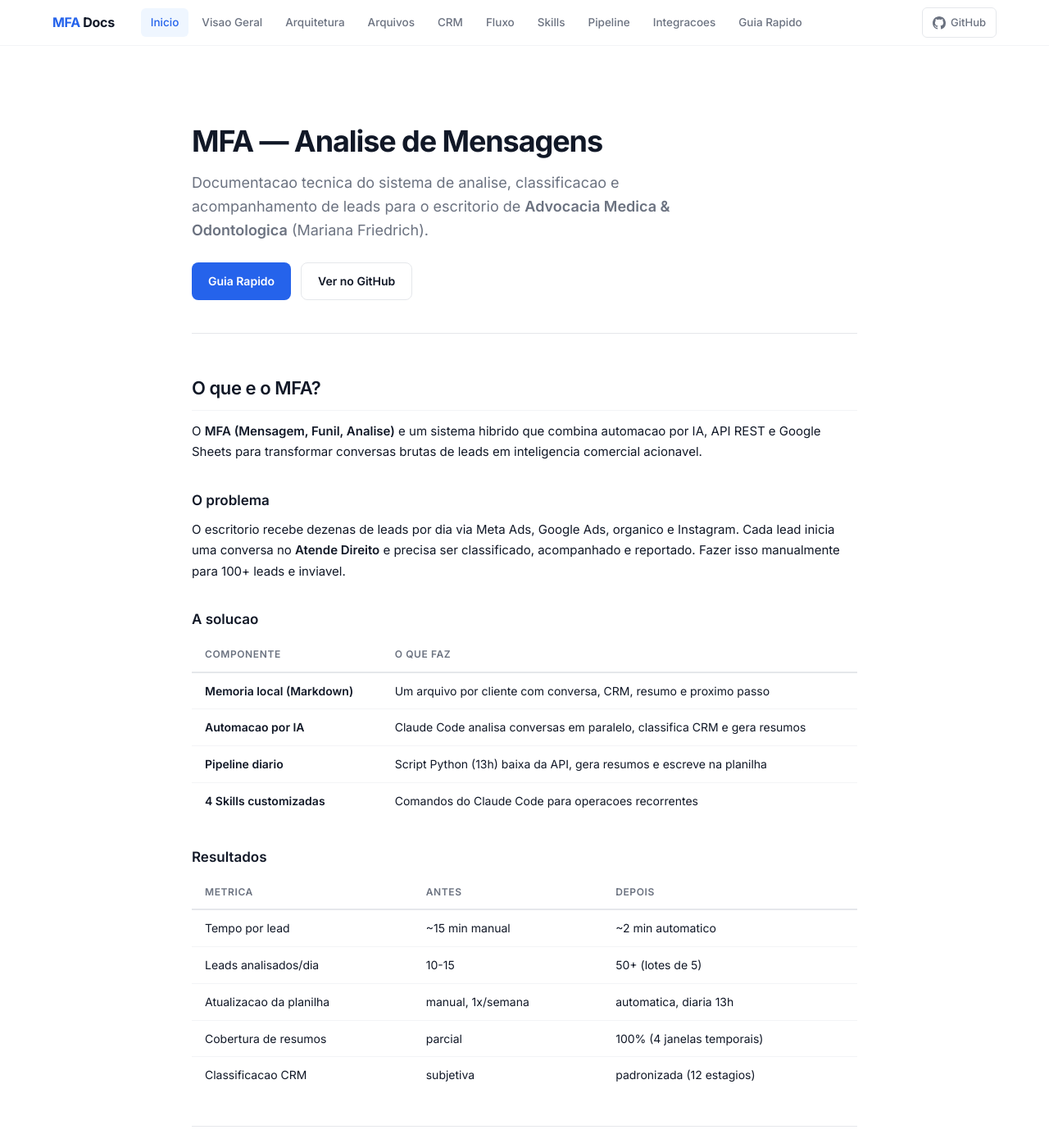
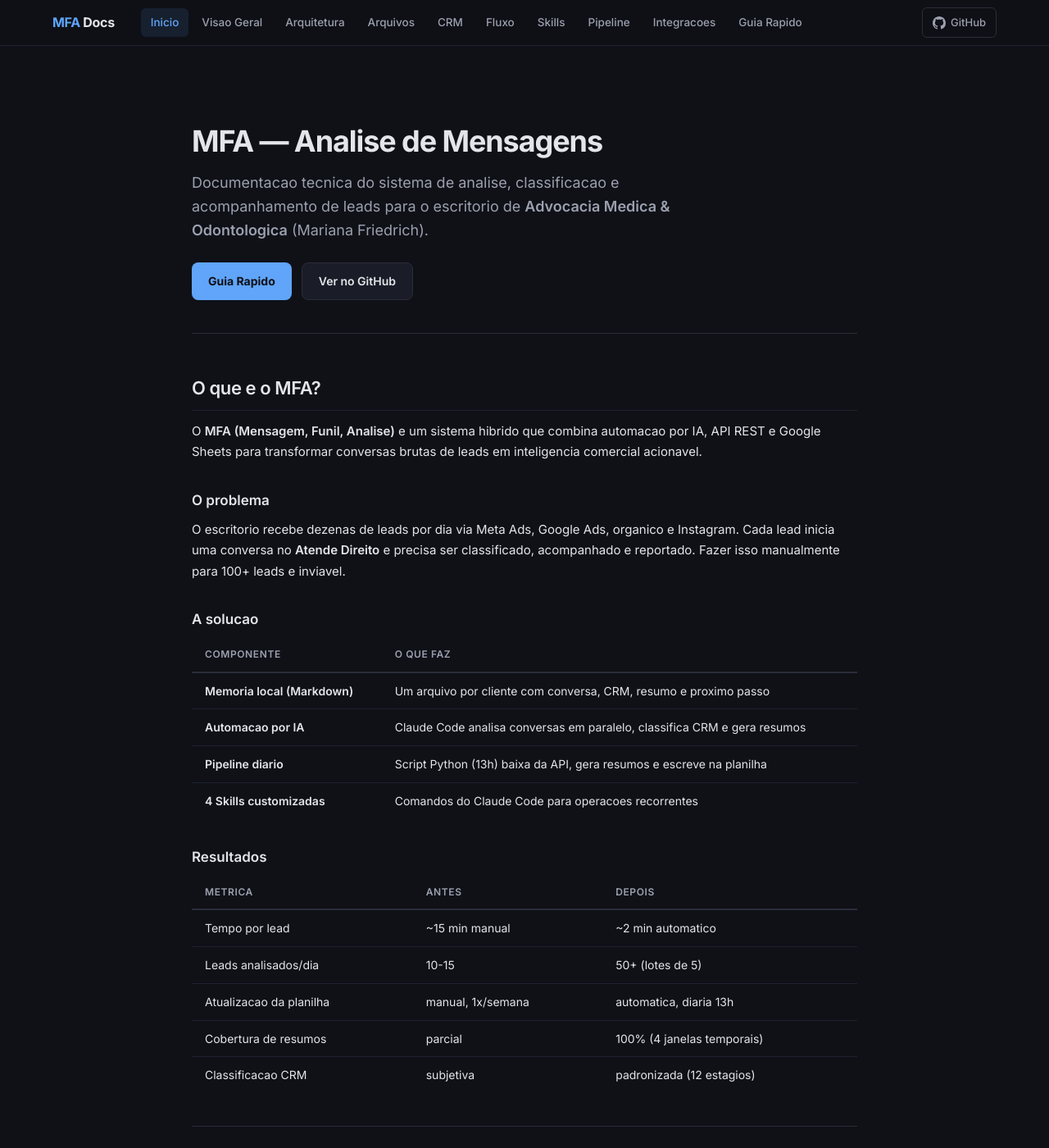
Before and after one commit to advogadamarianaf-oss/MFA, a Jekyll site: the page built from docs/index.md, in a window 1280 px wide and 1400 px high. Shown: the whole window at 82% size. Built offline with Jekyll 4.4.1, drawn with Linux system fonts in a browser that asks for light colours.

Commit message:
docs: tema escuro para o site de documentacao
Co-Authored-By: Claude Opus 4.6 <noreply@anthropic.com>

```diff
--- a/docs/_layouts/default.html
+++ b/docs/_layouts/default.html
@@ -12,21 +12,21 @@
     *, *::before, *::after { box-sizing: border-box; margin: 0; padding: 0; }
 
     :root {
-      --bg: #ffffff;
-      --bg-secondary: #f9fafb;
-      --bg-code: #f3f4f6;
-      --text: #111827;
-      --text-secondary: #6b7280;
-      --text-tertiary: #9ca3af;
-      --border: #e5e7eb;
-      --border-light: #f3f4f6;
-      --accent: #2563eb;
-      --accent-hover: #1d4ed8;
-      --accent-light: #eff6ff;
-      --nav-bg: #ffffff;
-      --nav-border: #f3f4f6;
-      --shadow-sm: 0 1px 2px rgba(0,0,0,0.04);
-      --shadow-md: 0 4px 12px rgba(0,0,0,0.06);
+      --bg: #0f1117;
+      --bg-secondary: #1a1d27;
+      --bg-code: #1e2130;
+      --text: #e4e5ea;
+      --text-secondary: #9ca0af;
+      --text-tertiary: #6b7085;
+      --border: #2a2d3a;
+      --border-light: #1e2130;
+      --accent: #60a5fa;
+      --accent-hover: #93c5fd;
+      --accent-light: rgba(96,165,250,0.1);
+      --nav-bg: #0f1117;
+      --nav-border: #1e2130;
+      --shadow-sm: 0 1px 2px rgba(0,0,0,0.3);
+      --shadow-md: 0 4px 12px rgba(0,0,0,0.4);
       --radius: 8px;
       --max-w: 860px;
       --nav-h: 56px;
@@ -48,7 +48,7 @@
     /* ── NAV ── */
     .nav {
       position: sticky; top: 0; z-index: 100;
-      background: rgba(255,255,255,0.85);
+      background: rgba(15,17,23,0.85);
       backdrop-filter: blur(12px);
       -webkit-backdrop-filter: blur(12px);
       border-bottom: 1px solid var(--nav-border);
@@ -113,10 +113,10 @@
       font-size: 14px; font-weight: 600; text-decoration: none;
       transition: all 0.15s;
     }
-    .btn-primary { background: var(--accent); color: #fff; }
+    .btn-primary { background: var(--accent); color: #0f1117; font-weight: 700; }
     .btn-primary:hover { background: var(--accent-hover); transform: translateY(-1px); box-shadow: var(--shadow-md); }
-    .btn-secondary { background: var(--bg); color: var(--text); border: 1px solid var(--border); }
-    .btn-secondary:hover { border-color: var(--text-tertiary); transform: translateY(-1px); }
+    .btn-secondary { background: var(--bg-secondary); color: var(--text); border: 1px solid var(--border); }
+    .btn-secondary:hover { border-color: var(--text-tertiary); transform: translateY(-1px); box-shadow: var(--shadow-md); }
 
     /* ── TYPOGRAPHY ── */
     h1 { font-size: 30px; font-weight: 700; letter-spacing: -0.025em; margin: 48px 0 16px; line-height: 1.2; }
@@ -138,10 +138,10 @@
     code {
       font-family: var(--mono); font-size: 13px;
       background: var(--bg-code); padding: 2px 6px;
-      border-radius: 4px; color: #d946ef;
+      border-radius: 4px; color: #c084fc;
     }
     pre {
-      background: #1e293b; color: #e2e8f0;
+      background: #1a1d27; color: #e2e8f0; border: 1px solid var(--border);
       border-radius: var(--radius); padding: 20px 24px;
       overflow-x: auto; margin: 0 0 20px;
       font-size: 13px; line-height: 1.65;
```
